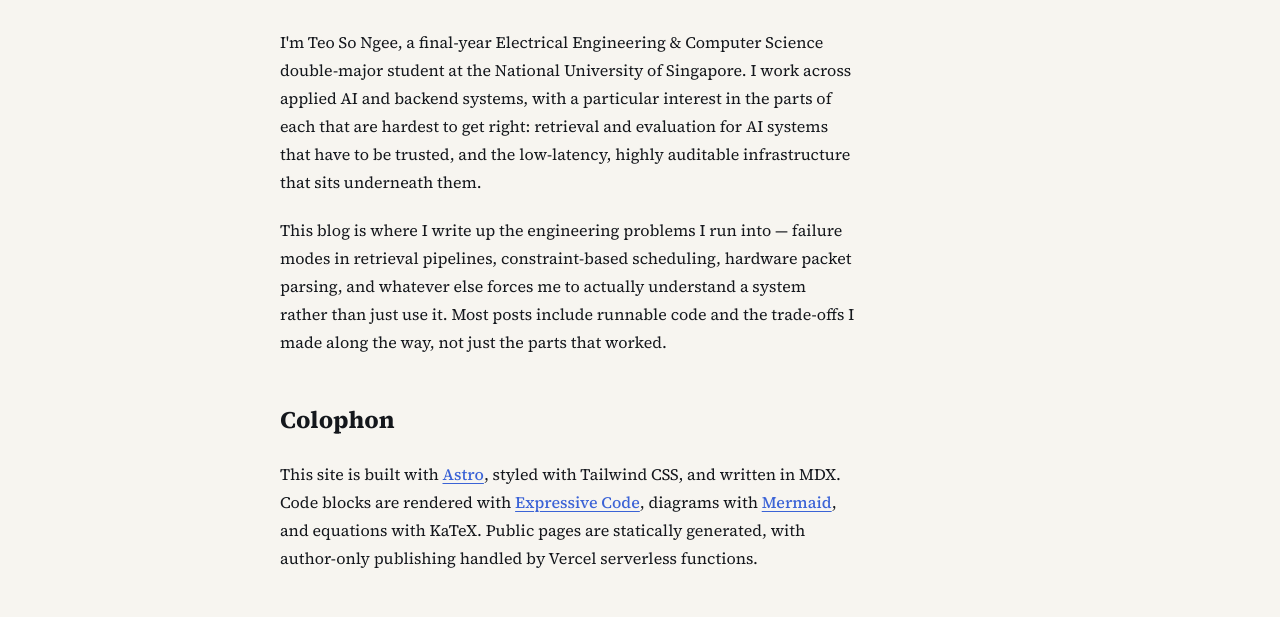
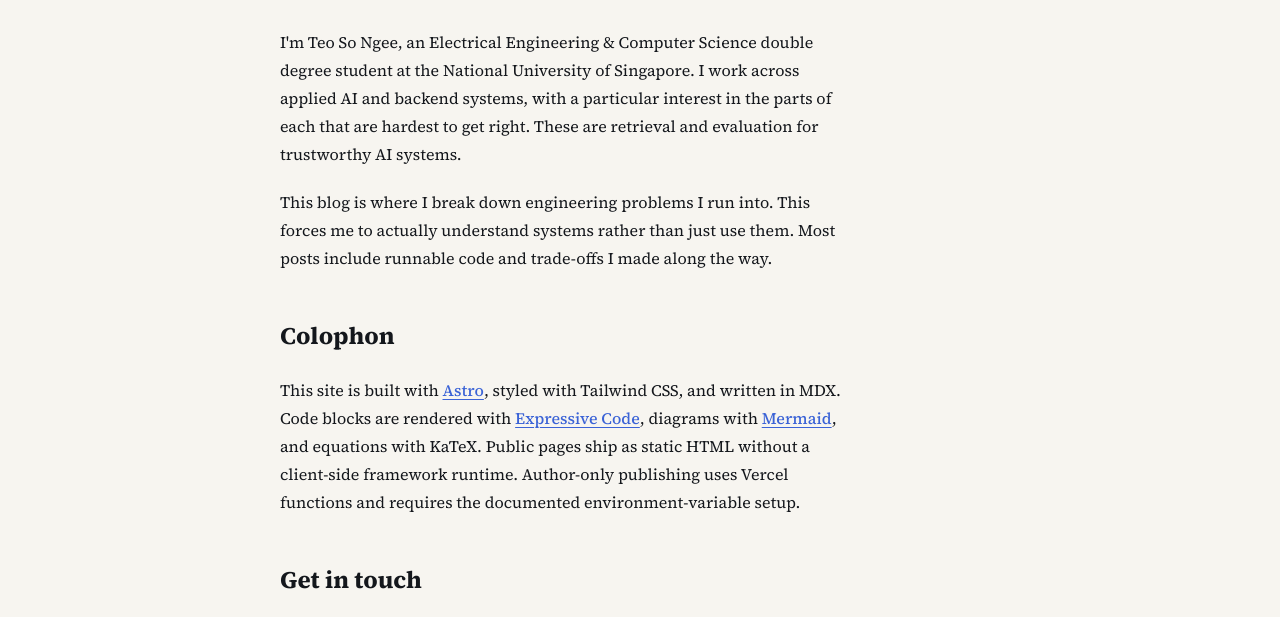
Before and after one commit to JohnTeo2002/songee-blog, an Astro site: page /about in a window 1280 px wide. Shown: the part 169-786 px from the top of the page. Built offline with nearby package versions, Linux system fonts and the light colour scheme; Astro itself is replaced by a stand-in of ours.

Commit message:
content: refresh profile and featured projects
Update the About copy and homepage tagline, clarify Vercel publishing requirements, and remove the retired FPGA project from the selected projects list.

Co-authored-by: Copilot <223556219+Copilot@users.noreply.github.com>

```diff
--- a/src/pages/about.astro
+++ b/src/pages/about.astro
@@ -9,21 +9,15 @@ import { AUTHOR_NAME, SOCIAL_LINKS } from "@/consts";
 
     <div class="prose-article prose mt-8">
       <p>
-        I'm {AUTHOR_NAME}, a final-year Electrical Engineering &amp; Computer
-        Science double-major student at the National University of Singapore. I
-        work across applied AI and backend systems, with a
+        I'm {AUTHOR_NAME}, an Electrical Engineering &amp; Computer Science double
+        degree student at the National University of Singapore. I work across applied AI and backend systems, with a
         particular interest in the parts of each that are hardest to get
-        right: retrieval and evaluation for AI systems that have to be
-        trusted, and the low-latency, highly auditable infrastructure that
-        sits underneath them.
+        right. These are retrieval and evaluation for trustworthy AI systems.
       </p>
       <p>
-        This blog is where I write up the engineering problems I run into —
-        failure modes in retrieval pipelines, constraint-based scheduling,
-        hardware packet parsing, and whatever else forces me to actually
-        understand a system rather than just use it. Most posts include
-        runnable code and the trade-offs I made along the way, not just the
-        parts that worked.
+        This blog is where I break down engineering problems I run into.
+        This forces me to actually understand systems rather than just use them. Most posts include
+        runnable code and trade-offs I made along the way.
       </p>
 
       <h2>Colophon</h2>
@@ -32,8 +26,9 @@ import { AUTHOR_NAME, SOCIAL_LINKS } from "@/consts";
         styled with Tailwind CSS, and written in MDX. Code blocks are
         rendered with <a href="https://expressive-code.com/" target="_blank" rel="noopener noreferrer">Expressive Code</a>,
         diagrams with <a href="https://mermaid.js.org/" target="_blank" rel="noopener noreferrer">Mermaid</a>,
-        and equations with KaTeX. Public pages are statically generated, with
-        author-only publishing handled by Vercel serverless functions.
+        and equations with KaTeX. Public pages ship as static HTML without a
+        client-side framework runtime. Author-only publishing uses Vercel
+        functions and requires the documented environment-variable setup.
       </p>
 
       <h2>Get in touch</h2>
--- a/src/pages/index.astro
+++ b/src/pages/index.astro
@@ -24,7 +24,7 @@ const projects = [
 <BaseLayout>
   <section class="mx-auto max-w-3xl px-6 pb-16 pt-20 sm:pt-28">
     <p class="font-mono-label text-sm text-signal dark:text-signal-dark">
-      I larp better than you
+      Relentlessly curious
     </p>
     <h1 class="mt-3 text-4xl font-semibold leading-tight tracking-tight sm:text-5xl">
       {AUTHOR_NAME}
--- a/src/pages/projects.astro
+++ b/src/pages/projects.astro
@@ -22,13 +22,6 @@ const projects: Project[] = [
     stack: ["Python", "FastAPI", "SciPy", "PostgreSQL"],
     blurb:
       "A scheduling platform for clinical staff rosters that treats correctness as a hard requirement: deterministic hard-constraint filtering, Hungarian-algorithm bipartite optimization for assignment, server-side role-based access control, and an append-only audit log so every revision to a published schedule is attributable and reversible.",
-  },
-  {
-    name: "156.25 MHz FPGA NASDAQ ITCH 5.0 Market Data Decoder",
-    summary: "Sub-microsecond hardware packet parsing",
-    stack: ["SystemVerilog", "AXI4-Stream", "cocotb"],
-    blurb:
-      "A hardware network packet parser for NASDAQ's ITCH 5.0 market data feed that bypasses the OS kernel network stack entirely, decoding message types directly in fabric at 156.25 MHz over an AXI4-Stream interface to hit sub-microsecond latency. Verified with a cocotb testbench driving recorded market data against a bit-exact reference decoder.",
   },
   {
     name: "Multimodal Synthetic Media Verification Pipeline",
```
